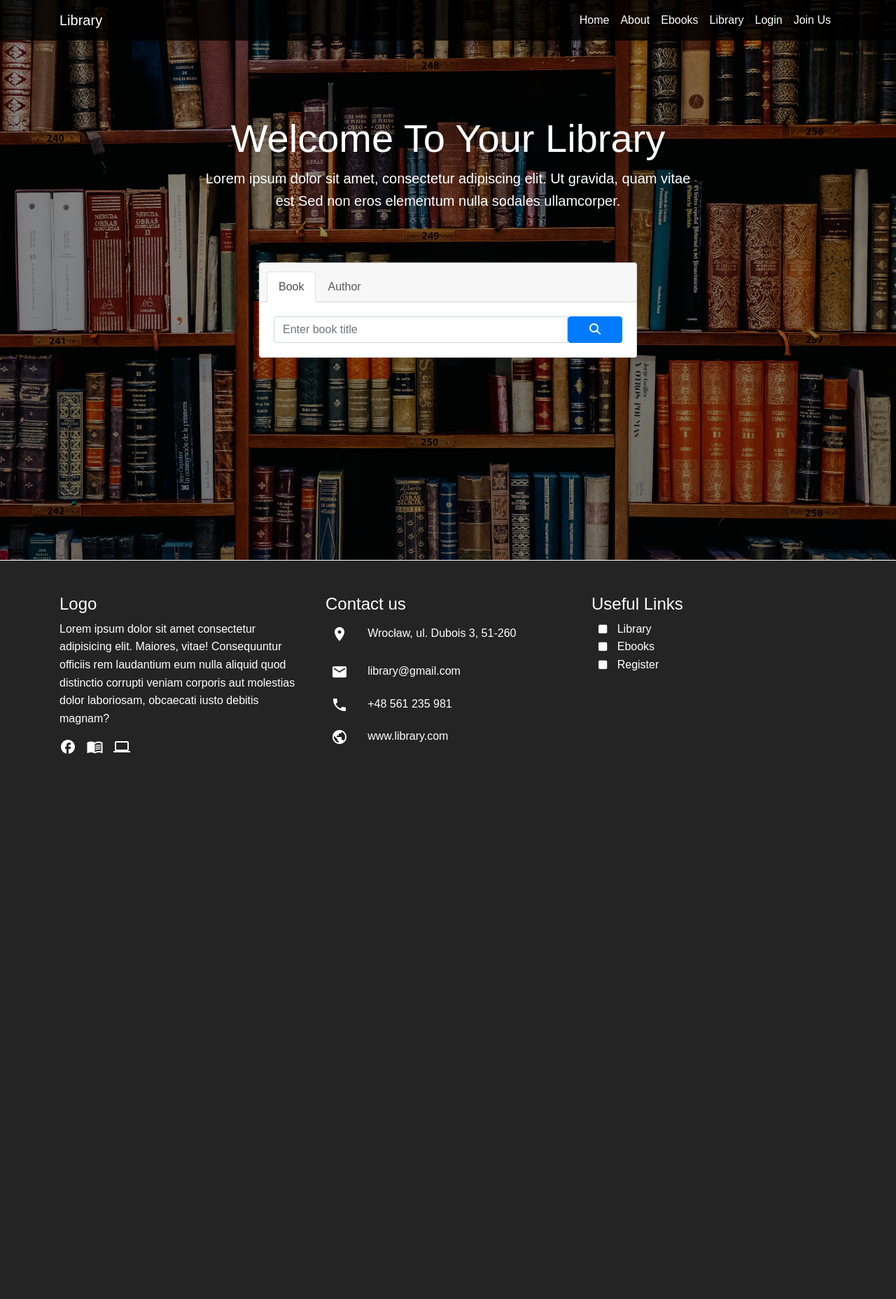
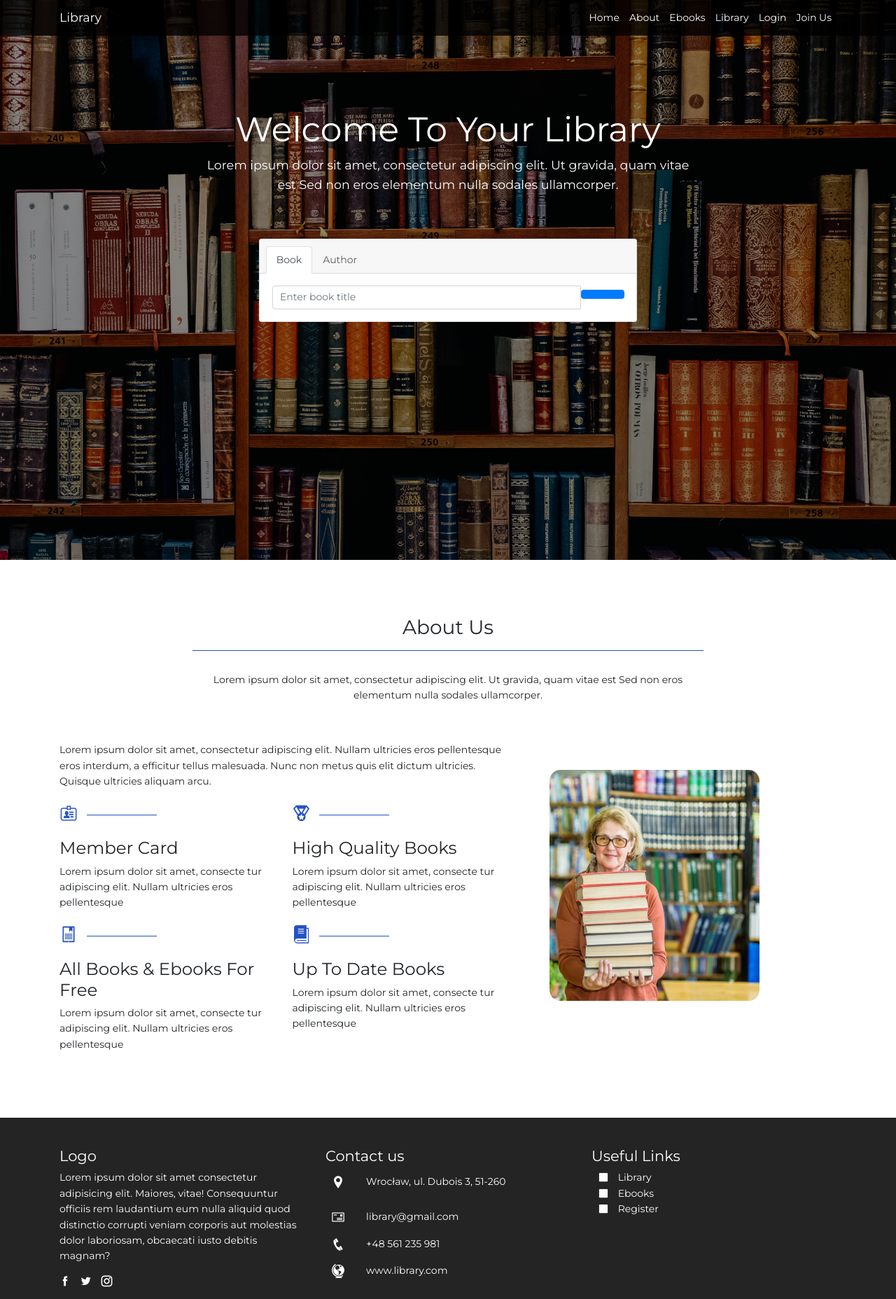
Before and after one commit to ArtsiomKrauchanka/Library-manager, a Django app: page / in a window 1280 px wide. Shown: the whole page at 70% size. Before the commit the page ends 1077 px from the top, so only its background shows below. Run offline with Django 3.2, Linux system fonts and the light colour scheme; some libraries are stand-ins or nearby versions.

Commit message:
Added about us section

```diff
--- a/project/landing/static/landing/main.css
+++ b/project/landing/static/landing/main.css
@@ -4,9 +4,26 @@ html {
     margin-top: 5rem;
     line-height: 1.6;
     font-weight: 400;
+    font-size: 14px;
     margin: 0;
     padding: 0;
 }
+
+html {
+    scroll-behavior: smooth;
+}
+
+h2 {
+    font-weight: 300;
+}
+
+
+hr {
+    margin-top: 15px;
+    margin-bottom: 30px;
+}
+hr.solid {border-top: 1.9px solid;}
+hr.solid.blue { color: #2352c5}
 
 .mainmenu-area {
     background: rgba(0,0,0, 0.8)
@@ -18,6 +35,10 @@ html {
 
 .bg-black {
     background: #242424;
+}
+
+.bg-gray {
+    background: #f5f5f5;
 }
 
 #landing-wrapper {
@@ -38,10 +59,6 @@ html {
     background: none;
 }
 
-.border-none * {
-    border: none !important;
-}
-
 .input-group .btn {
     padding-left: 30px;
     padding-right: 30px;
@@ -49,6 +66,32 @@ html {
 
 .card-header a {
     color: #5b5b5b;
+}
+
+.section {
+    padding: 80px 0;
+}
+
+.icon-bar li {
+    color: #2352c5;
+    font-size: 26px;
+}
+
+.icon-bar li::after {
+    background-color: #2352c5;
+    content: "";
+    display: inline-block;
+    height: 1px;
+    margin: 6px 0 6px 6px;
+    width: 100px;
+}
+
+.about-img-wrapper {
+    padding: 40px 0 0 50px;
+}
+
+.about-img-wrapper img {
+    border-radius: 5%;
 }
 
 a {
@@ -89,38 +132,20 @@ footer a:hover {
     color: #FFF;
 }
 
+.social-icons i {
+    font-size: 16px;
+}
+
 .table > tbody > tr > td {
     padding: 8px;
     line-height: 1.4;
     vertical-align: top;
 }
 
-/* Rules for sizing the icon. */
-.material-icons.md-18 { font-size: 18px; }
-.material-icons.md-24 { font-size: 24px; }
-.material-icons.md-36 { font-size: 36px; }
-.material-icons.md-48 { font-size: 48px; }
+.border-none * {
+    border: none !important;
+}
 
-/* Rules for using icons as black on a light background. */
-.material-icons.md-dark { color: rgba(0, 0, 0, 0.54); }
-.material-icons.md-dark.md-inactive { color: rgba(0, 0, 0, 0.26); }
-
-/* Rules for using icons as white on a dark background. */
-.material-icons.md-light { color: rgba(255, 255, 255, 1); }
-.material-icons.md-light.md-inactive { color: rgba(255, 255, 255, 0.3); }
-
-
-/* Rules for sizing the icon. */
-.fas.md-14 { font-size: 14px; }
-.fas.md-18 { font-size: 18px; }
-.fas.md-24 { font-size: 24px; }
-.material-icons.md-36 { font-size: 36px; }
-.fas.md-48 { font-size: 48px; }
-
-/* Rules for using icons as black on a light background. */
-.fas.md-dark { color: rgba(0, 0, 0, 0.54); }
-.fas.md-dark.md-inactive { color: rgba(0, 0, 0, 0.26); }
-
-/* Rules for using icons as white on a dark background. */
-.fas.md-light { color: rgba(255, 255, 255, 1); }
-.fas.md-light.md-inactive { color: rgba(255, 255, 255, 0.3); }
+.addres-tb tr td i {
+    font-size: 20px;
+}
--- a/project/landing/templates/landing/base.html
+++ b/project/landing/templates/landing/base.html
@@ -9,7 +9,8 @@
      <!-- Bootstrap CSS -->
     <link rel="stylesheet" href="https://maxcdn.bootstrapcdn.com/bootstrap/4.0.0/css/bootstrap.min.css" integrity="sha384-Gn5384xqQ1aoWXA+058RXPxPg6fy4IWvTNh0E263XmFcJlSAwiGgFAW/dAiS6JXm" crossorigin="anonymous">
     <link rel="stylesheet" href="{% static 'landing/main.css' %}" type="text/css">
-    <link href="https://fonts.googleapis.com/icon?family=Material+Icons" rel="stylesheet">
+    <link href='https://fonts.googleapis.com/css?family=Montserrat' rel='stylesheet'>
+    <link rel="stylesheet" href="{% static 'landing/icofont/icofont.min.css' %}">
     {% if title %}
         <title>{{title}}</title>
     {% else %}
@@ -32,7 +33,7 @@
         <div class="collapse navbar-collapse" id="mainMenu">
           <div class="navbar-nav ml-auto text-center">
             <a class="nav-item nav-link active" href="">Home</a>
-            <a class="nav-item nav-link" href="">About</a>
+            <a class="nav-item nav-link" href="#about-us">About</a>
             <a class="nav-item nav-link" href="">Ebooks</a>
             <a class="nav-item nav-link" href="">Library</a>
             <a class="nav-item nav-link" href="">Login</a>
@@ -43,46 +44,37 @@
     </nav>
     {% block header %}{% endblock %}
   </header>
-  <main role="main" class="container">
-    <div class="row">
-      <div class="col-md-8 m-auto">
-        {% block content %}{% endblock %}
-      </div>
-    </div>
-  </main>
+  {% block content %}{% endblock %}
   <footer class="bg-black text-white">
     <div class="container">
       <div class="row justify-content-center">
         <div class="col-md pt-5">
           <h4>Logo</h4>
           <p>Lorem ipsum dolor sit amet consectetur adipisicing elit. Maiores, vitae! Consequuntur officiis rem laudantium eum nulla aliquid quod distinctio corrupti veniam corporis aut molestias dolor laboriosam, obcaecati iusto debitis magnam?</p>
-          <ul class="list-unstyled list-inline">
-            <li><a href=""><i class="material-icons">facebook</i></a></li>
-            <li><a href=""><i class="material-icons">menu_book</i></a></li>
-            <li><a href=""><i class="material-icons">laptop_chrome</i></a></li>
+          <ul class="list-unstyled list-inline social-icons">
+            <li><a href=""><i class="icofont-facebook"></i></a></li>
+            <li><a href=""><i class="icofont-twitter"></i></a></li>
+            <li><a href=""><i class="icofont-instagram"></i></a></li>
           </ul>
-          <!-- <i class="fab md-24 fa-facebook-f"></i>
-          <i class="fab fa-twitter"></i> -->
-          <span class="iconify" data-icon="brandico:linkedin-rect" data-inline="false"></span>
         </div>
         <div class="col-md pt-3 pt-md-5">
           <h4>Contact us</h4>
-          <table class="table border-none">
+          <table class="table border-none addres-tb">
             <tbody>
               <tr>
-                <td><i class="material-icons">place</i></td>
+                <td><i class="icofont-location-pin"></i></td>
                 <td><address>Wrocław, ul. Dubois 3, 51-260</address></tdclass=>
               </tr>
               <tr>
-                <td><i class="material-icons">mail</i></td>
+                <td><i class="icofont-mail"></i></td>
                 <td>library@gmail.com</td>
               </tr>
               <tr>
-                <td><i class="material-icons">local_phone</i></td>
+                <td><i class="icofont-phone"></i></td>
                 <td>+48 561 235 981</td>
               </tr>
               <tr>
-                <td><i class="material-icons">public</i></td>
+                <td><i class="icofont-globe-alt"></i></td>
                 <td><a href="#">www.library.com</a></td>
               </tr>
             </tbody>
@@ -92,15 +84,15 @@
           <h4>Useful Links</h4>
           <ul class="list-unstyled links">
             <li>
-              <i class="fas md-14 fa-square"></i>
+              <i class="icofont-square"></i>
               <a href="">Library</a>
             </li>
             <li>
-              <i class="fas md-14 fa-square"></i>
+              <i class="icofont-square"></i>
               <a href="">Ebooks</a>
             </li>
             <li>
-              <i class="fas md-14 fa-square"></i>
+              <i class="icofont-square"></i>
               <a href="">Register</a>
             </li>
           </ul>
@@ -112,6 +104,5 @@
   <script src="https://code.jquery.com/jquery-3.2.1.slim.min.js" integrity="sha384-KJ3o2DKtIkvYIK3UENzmM7KCkRr/rE9/Qpg6aAZGJwFDMVNA/GpGFF93hXpG5KkN" crossorigin="anonymous"></script>
   <script src="https://cdnjs.cloudflare.com/ajax/libs/popper.js/1.12.9/umd/popper.min.js" integrity="sha384-ApNbgh9B+Y1QKtv3Rn7W3mgPxhU9K/ScQsAP7hUibX39j7fakFPskvXusvfa0b4Q" crossorigin="anonymous"></script>
   <script src="https://maxcdn.bootstrapcdn.com/bootstrap/4.0.0/js/bootstrap.min.js" integrity="sha384-JZR6Spejh4U02d8jOt6vLEHfe/JQGiRRSQQxSfFWpi1MquVdAyjUar5+76PVCmYl" crossorigin="anonymous"></script>
-  <script src="https://kit.fontawesome.com/7ba4126618.js" crossorigin="anonymous"></script>
 </body>
 </html>
--- a/project/landing/templates/landing/home.html
+++ b/project/landing/templates/landing/home.html
@@ -64,4 +64,62 @@
 </div>
 {% endblock %}
 {% block content %}
+    <section class="section" id="about-us">
+        <div class="container">
+            <div class="row justify-content-center">
+                <div class="col-12 col-sm-8 col-sm-offset-2 text-center">
+                    <h2>About <strong>Us</strong></h2>
+                    <hr class="solid blue">
+                    <p>Lorem ipsum dolor sit amet, consectetur adipiscing elit. Ut gravida, quam vitae est Sed non eros elementum nulla sodales ullamcorper.
+                    </p>
+                </div>
+            </div>
+            <div class="row pt-5">
+                <div class="col-12 col-lg-7">
+                    <p>Lorem ipsum dolor sit amet, consectetur adipiscing elit. Nullam ultricies eros pellentesque eros interdum, a efficitur tellus malesuada. Nunc non metus quis elit dictum ultricies. Quisque ultricies aliquam arcu.</p>
+                    <div class="row">
+                        <div class="col-12 col-lg-6">
+                            <ul class="list-unstyled list-inline icon-bar">
+                                <li>
+                                    <i class="icofont-id-card"></i>
+                                </li>
+                            </ul>
+                            <h3>Member Card</h3>
+                            <p>Lorem ipsum dolor sit amet, consecte tur adipiscing elit. Nullam ultricies eros pellentesque</p>
+                        </div>
+                        <div class="col-12 col-lg-6">
+                            <ul class="list-unstyled list-inline icon-bar">
+                                <li>
+                                    <i class="icofont-medal"></i>
+                                </li>
+                            </ul>
+                            <h3>High Quality Books</h3>
+                            <p>Lorem ipsum dolor sit amet, consecte tur adipiscing elit. Nullam ultricies eros pellentesque</p>
+                        </div>
+                        <div class="col-12 col-lg-6">
+                            <ul class="list-unstyled list-inline icon-bar">
+                                <li>
+                                    <i class="icofont-ebook"></i>
+                                </li>
+                            </ul>
+                            <h3>All Books & Ebooks For Free</h3>
+                            <p>Lorem ipsum dolor sit amet, consecte tur adipiscing elit. Nullam ultricies eros pellentesque</p>
+                        </div>
+                        <div class="col-12 col-lg-6">
+                            <ul class="list-unstyled list-inline icon-bar">
+                                <li>
+                                    <i class="icofont-book-alt"></i>
+                                </li>
+                            </ul>
+                            <h3>Up To Date Books</h3>
+                            <p>Lorem ipsum dolor sit amet, consecte tur adipiscing elit. Nullam ultricies eros pellentesque</p>
+                        </div>
+                    </div>
+                </div>
+                <div class="d-none d-sm-none d-md-none d-lg-block col-sm-5 about-img-wrapper">
+                    <img src="/static/landing/img/librarian.jpg" class="img-responsive" alt="Our librarian" />
+                </div>
+            </div>
+        </div>
+    </section>
 {% endblock %}
```
Also changed, not shown: project/landing/static/landing/img/librarian.jpg (added).
